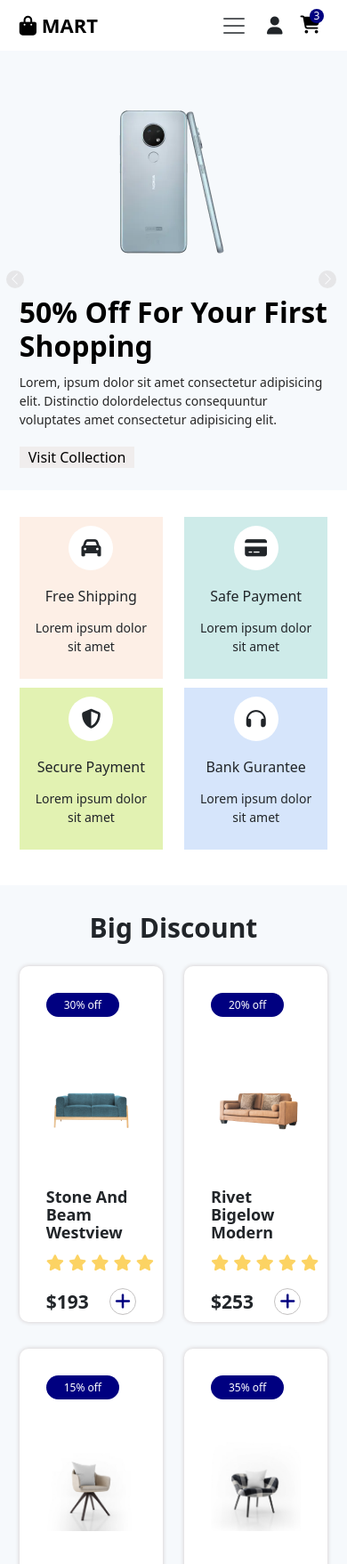
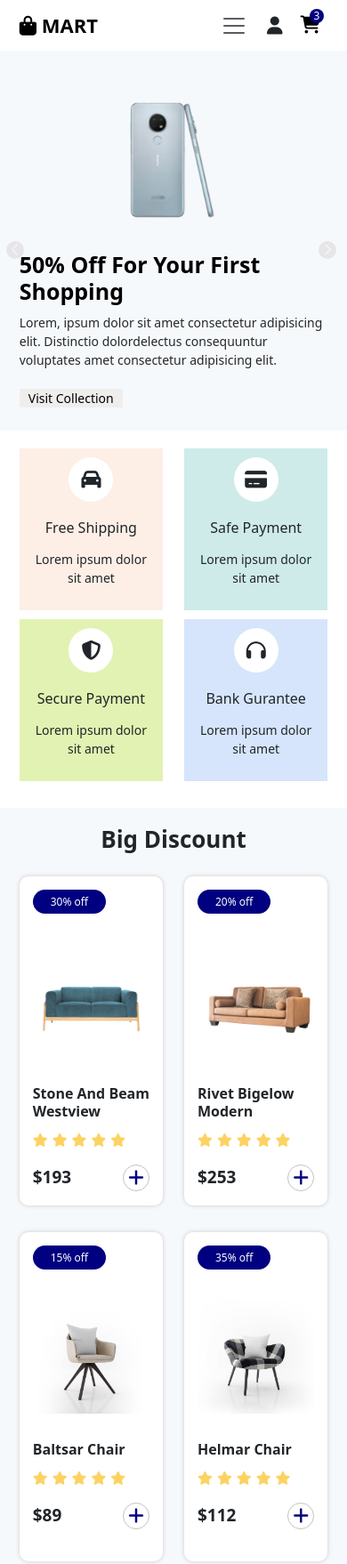
Before and after one commit to dipzy1997/Mart-E-commerce-website_HTML-CSS, a plain HTML site: page index.html in a window 390 px wide. Shown: the top 1758 px of the page at 89% size. Drawn offline with nearby package versions, Linux system fonts and the light colour scheme.

Commit message:
add responsive for mobile view in home page

```diff
--- a/responsive.css
+++ b/responsive.css
@@ -312,8 +312,59 @@ footer p, footer ul li {
 
 
 
+
 }
 @media screen and (max-width:566px) {
+    /* Home */
+    .banner-img {
+    height: 200px;
+}
+.banner-text h3 {
+    font-size: 25px;
+}
+.banner-text a {
+    font-size: 14px;
+}
+.card-sec, .discount-sec, .best-selling-sec, .new-arrival-sec {
+    padding: 20px 0;
+}
+.discount-heading h2 {
+    font-size: 26px;
+}
+.product-box {
+    padding: 15px;
+}
+.product-details h5 {
+    font-size: 16px;
+}
+.review-star i {
+    font-size: 15px !important;
+}
+.product-price h6 {
+    font-size: 19px;
+}
+.product-box{
+    height: 370px !important;
+}
+.arrival-box {
+    height: 330px !important;
+}
+.best-selling-sec .product-box {
+    height: 350px !important;
+}
+/* footer */
+footer {
+    padding: 20px 0;
+}
+.footer-logo {
+    font-size: 22px;
+}
+footer p, footer ul li {
+    font-size: 15px;
+}
+footer h5 {
+    font-size: 18px;
+}
 
 }
 @media screen and (max-width:477px) {
```
